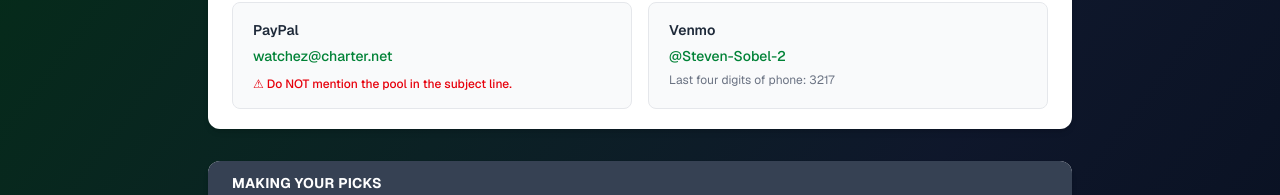
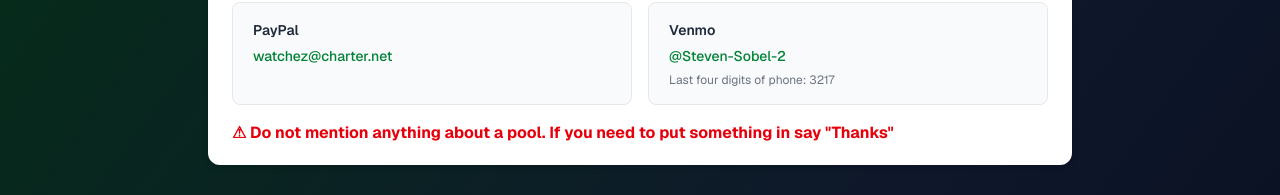
Before and after one commit to duanetackett/GTfantasy, a Next.js app: page /rules in a window 1280 px wide. Shown: the part 292-487 px from the top of the page. Built offline with nearby package versions, Linux system fonts and the light colour scheme; no server answers.

Commit message:
Move pool payment warning below both boxes and make it more prominent

```diff
--- a/app/rules/page.tsx
+++ b/app/rules/page.tsx
@@ -17,9 +17,6 @@
             <div className="rounded-lg border border-gray-200 bg-gray-50 px-5 py-4">
               <p className="font-semibold text-gray-800 mb-1">PayPal</p>
               <p className="text-green-700 font-medium">watchez@charter.net</p>
-              <p className="text-xs text-red-600 mt-2 font-medium">
-                ⚠ Do NOT mention the pool in the subject line.
-              </p>
             </div>
             <div className="rounded-lg border border-gray-200 bg-gray-50 px-5 py-4">
               <p className="font-semibold text-gray-800 mb-1">Venmo</p>
@@ -27,6 +24,9 @@
               <p className="text-xs text-gray-500 mt-1">Last four digits of phone: 3217</p>
             </div>
           </div>
+          <p className="text-red-600 font-bold text-base">
+            ⚠ Do not mention anything about a pool. If you need to put something in say "Thanks"
+          </p>
         </div>
       </section>
 
```
